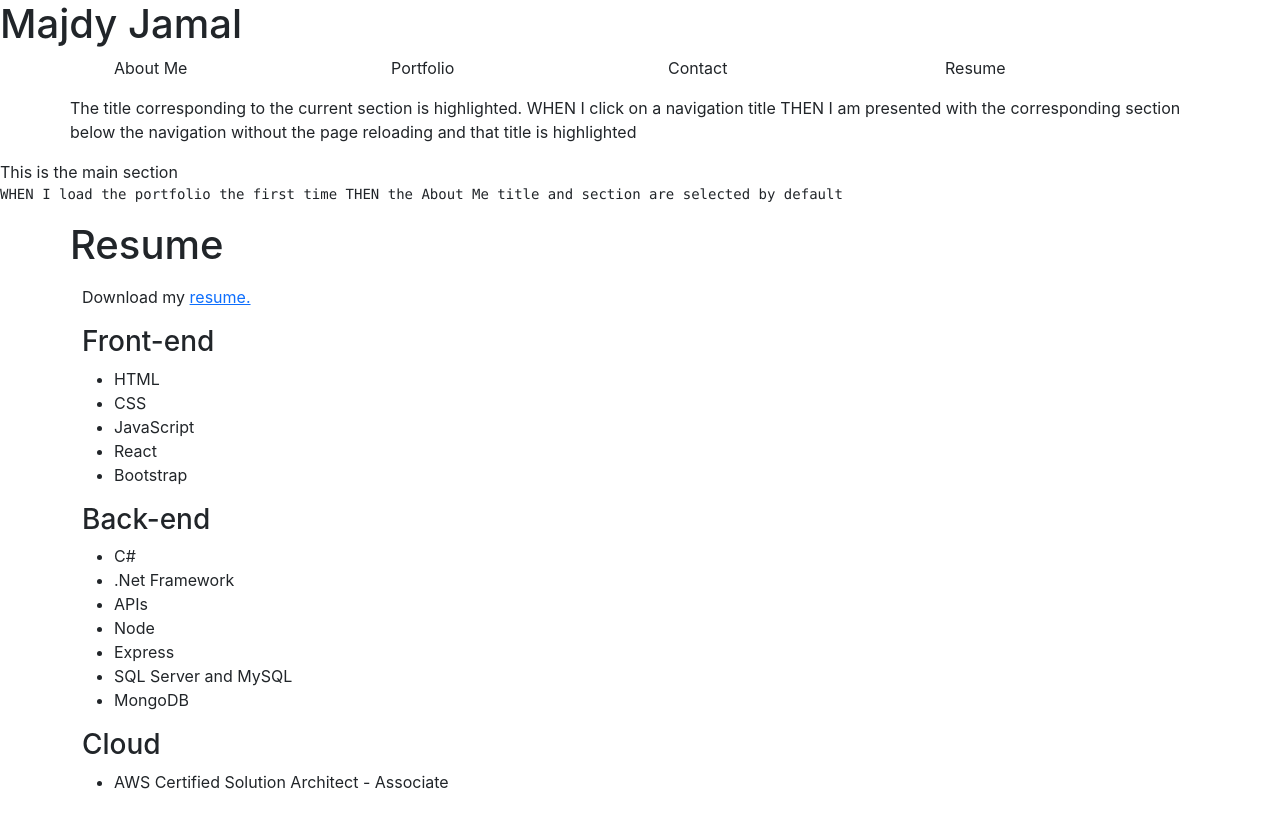
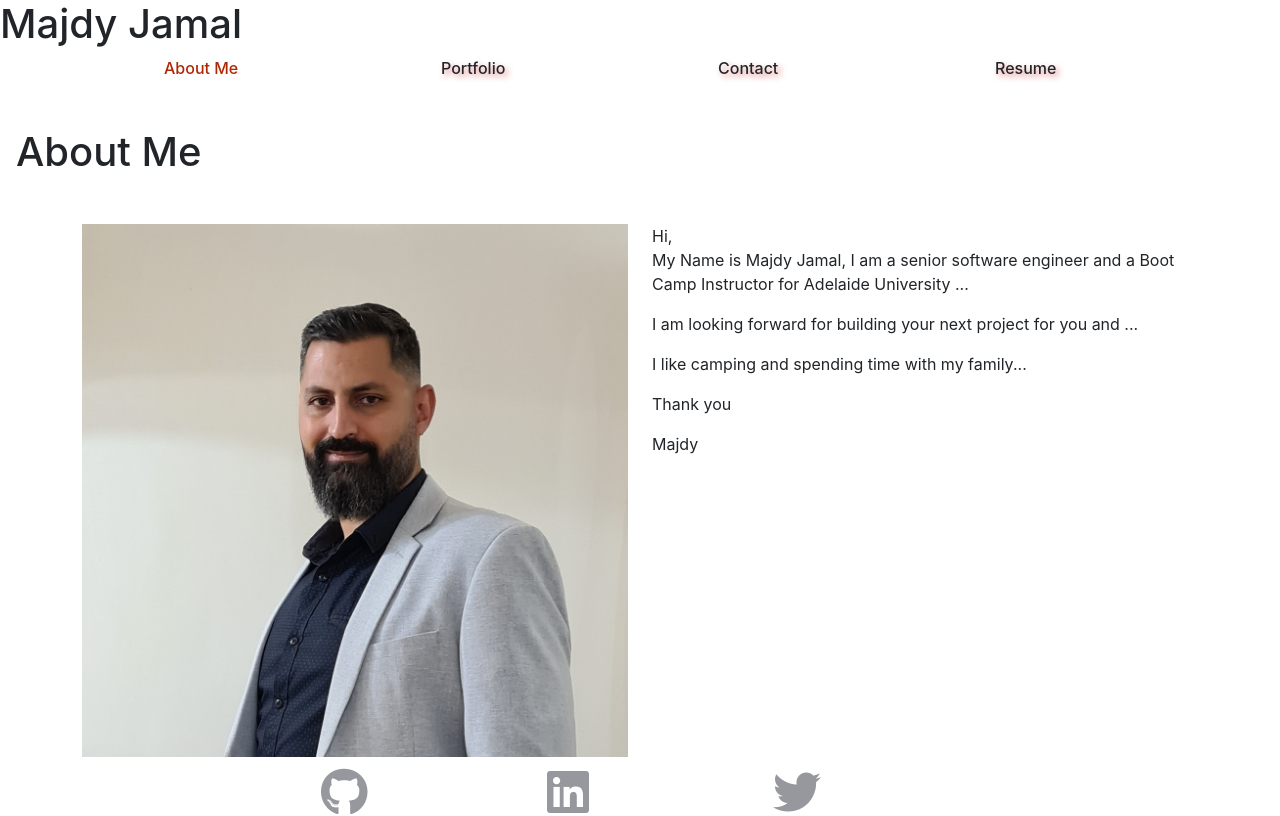
Before and after one commit to majdyjamal/portfolio-react, a React (Create React App) app: page / in a window 1280 px wide. Shown: the top 816 px of the page. Built offline with nearby package versions, Linux system fonts and the light colour scheme.

Commit message:
Fixed navigation logic..

```diff
--- a/src/App.css
+++ b/src/App.css
@@ -1,9 +1,21 @@
 :root {
+  --primary: #8c54ff;
   --secondary: #31343D;
+  --tertiary: #b12704;
 }
 
 nav li {
   list-style: none;
+  cursor: pointer;
+  text-shadow: 3px 3px 6px rgba(195, 5, 5, 0.483);
+  font-weight: 500;
+  margin: 0 50px;
+}
+
+.navActive {
+  color: var(--tertiary);
+  cursor: default;
+  text-shadow: 3px 3px 15px rgba(255,255,255, .5);
 }
 
 
--- a/src/App.js
+++ b/src/App.js
@@ -1,4 +1,4 @@
-//import logo from './logo.svg';
+import React, { useState } from 'react';
 import './App.css';
 import Header from './components/Header';
 import Nav from './components/Nav';
@@ -9,41 +9,58 @@ import Resume from './components/Resume';
 import Footer from './components/Footer';
 
 function App() {
+  const [pages] = useState([
+    {
+      name: "AboutMe",
+      text: "About Me"
+    },
+    {
+      name: "Portfolio",
+      text: "Portfolio"
+    },
+    {
+      name: "Contact",
+      text: "Contact"
+    },
+    {
+      name: "Resume",
+      text: "Resume"
+    },
+  ]);
+
+  const [currentSectionState, setCurrentSectionState] = useState(pages[0]); // About Me
+
+  const renderActiveSection = () => {
+    switch (currentSectionState.name) {
+      case "AboutMe":
+        return <AboutMe></AboutMe>;
+      case "Portfolio":
+        return <Portfolio></Portfolio>;
+      case "Contact":
+        return <Contact></Contact>;
+      case "Resume":
+        return <Resume></Resume>;
+      default:
+        return <AboutMe></AboutMe>;
+    };
+  }
+
   return (
-    <div className="App w-100">
-
+    <div className="App">
       <Header>
-        <Nav></Nav>
+        <Nav
+          pages={pages}
+          currentSectionState={currentSectionState}
+          setCurrentSectionState={setCurrentSectionState}>
+        </Nav>
       </Header>
-
-
-        {/* <img src={logo} className="App-logo" alt="logo" />
-        <p>
-          Edit <code>src/App.js</code> and save to reload.
-        </p>
-        <a
-          className="App-link"
-          href="https://reactjs.org"
-          target="_blank"
-          rel="noopener noreferrer"
-        >
-          Learn React
-        </a> */}
-
       <main>
-          This is the main section
-          <pre>
-            WHEN I load the portfolio the first time
-            THEN the About Me title and section are selected by default
-          </pre>
-          <Resume></Resume>
-          <Contact></Contact>
-          <AboutMe></AboutMe>
-          <Portfolio></Portfolio>
+        <h1  className="my-5 mx-3">{currentSectionState.text}</h1>
+        {renderActiveSection()}
       </main>
       <Footer></Footer>
 
-  </div>
+    </div>
 
   );
 }
--- a/src/components/AboutMe/index.js
+++ b/src/components/AboutMe/index.js
@@ -4,14 +4,13 @@ import profileImage from "../../assets/images/majdy-jamal.jpg";
 const AboutMe = () => {
     return (
         <section className="container">
-            <h1  className="row" id="about">About Me</h1>
             <div className="row">
                 <div className="col-12 col-md-6">
                     <img src={profileImage} style={{ width: "100%" }} alt="Majdy Jamal photo"  />
                 </div>
                 <div className="col-12 col-md-6">
                     <p>Hi,<br/>My Name is Majdy Jamal, I am a senior software engineer and a Boot Camp Instructor for Adelaide University ...</p>
-                    <p>I am looking forward for building yournext project for you and ...</p>
+                    <p>I am looking forward for building your next project for you and ...</p>
                     <p>I like camping and spending time with my family...</p>
                     <p>Thank you</p>
                     <p>Majdy</p>
--- a/src/components/Contact/index.js
+++ b/src/components/Contact/index.js
@@ -65,7 +65,7 @@ const Contact = () => {
                     </div>
 
                     {validationError &&
-                        (<div class="alert alert-danger" role="alert">{validationError}</div>)}
+                        (<div class="alert alert-danger mt-3" role="alert">{validationError}</div>)}
 
                     <div className="row">
                         <button className="col mt-3" type="Submit">Send 📩</button>
--- a/src/components/Footer/index.js
+++ b/src/components/Footer/index.js
@@ -4,15 +4,15 @@ const Footer = () => {
     return (
         <footer className="container">
             <div className="row w-100 justify-content-md-center">
-                <a className="col-2" Stype href="https://github.com/majdyjamal" target="_blank" rel="noopener noreferrer">
-                    <i class="fa-brands fa-github"></i>
+                <a className="col-2" href="https://github.com/majdyjamal" target="_blank" rel="noopener noreferrer">
+                    <i className="fa-brands fa-github"></i>
                 </a>
                 <a className="col-2" href="https://au.linkedin.com/in/majdy-jamal-b3624410" target="_blank" rel="noopener noreferrer">
-                    <i class="fa-brands fa-linkedin"></i>
+                    <i className="fa-brands fa-linkedin"></i>
                 </a>
                 {/* This is not real profile */}
                 <a className="col-2" href="https://twitter.com/?lang=en" target="_blank" rel="noopener noreferrer">
-                    <i class="fa-brands fa-twitter"></i>
+                    <i className="fa-brands fa-twitter"></i>
                 </a>
             </div>
         </footer>
--- a/src/components/Nav/index.js
+++ b/src/components/Nav/index.js
@@ -1,23 +1,36 @@
 import React from "react";
 
-const Nav = () => {
+const Nav = (props) => {
+    const {
+        pages,
+        currentSectionState,
+        setCurrentSectionState
+    } = props;
+
+    const handleClickEvent = (e) => {
+        setCurrentSectionState({
+            name: e.target.getAttribute('data-section-name'),
+            text: e.target.getAttribute('data-section-text')
+        });
+    }
+
     return (
         <nav className="container">
             <ul className="row">
-                <li className="col"><span>About Me</span></li>
-                <li className="col"><span>Portfolio</span></li>
-                <li className="col"><span>Contact</span></li>
-                <li className="col"><span>Resume</span></li>
+                { pages.map((page) => {
+                    return (
+                        <li className="col" key={page.name} >
+                            <span
+                                data-section-name={page.name}
+                                data-section-text={page.text}
+                                onClick={handleClickEvent}
+                                className={` ${page.name === currentSectionState.name && "navActive"}`}>
+                                    {page.text}
+                            </span>
+                        </li>
+                    );
+                })}
             </ul>
-
-            <p className="row">The title corresponding to the current section is highlighted.
-
-                WHEN I click on a navigation title
-                THEN I am presented with the corresponding section below the navigation
-                without the page reloading
-
-                and that title is highlighted
-            </p>
         </nav>
     );
 }
```
